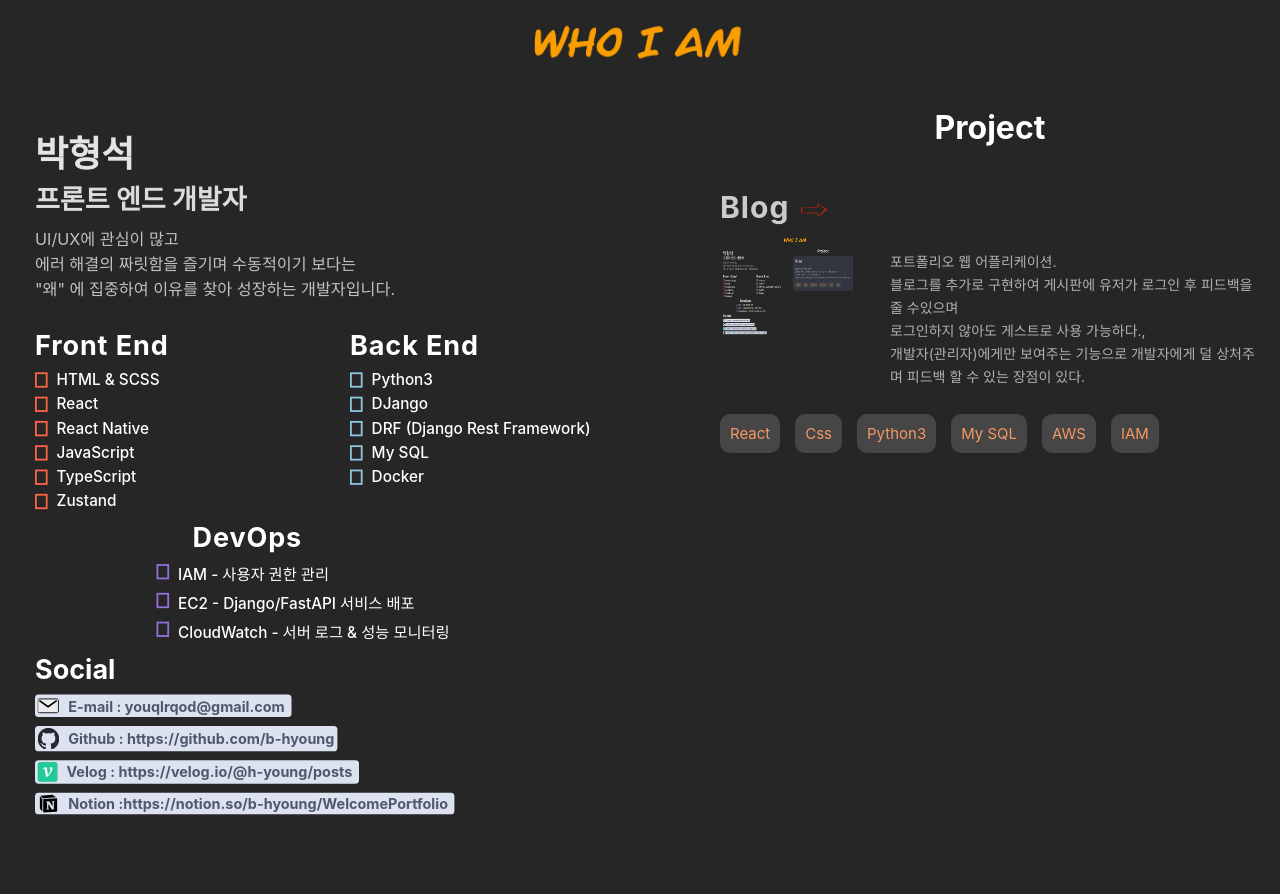
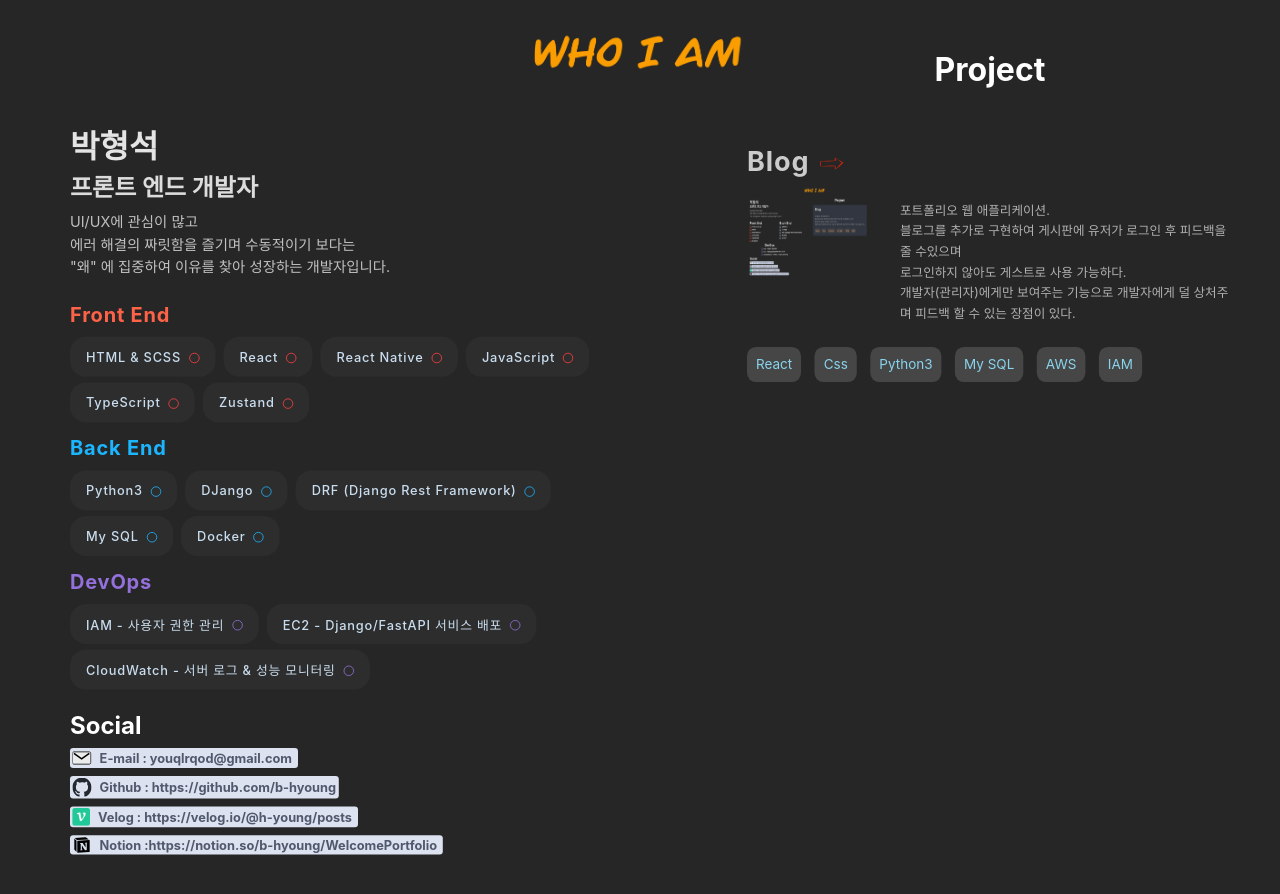
Before and after one commit to b-hyoung/Blog, a React (Create React App) app in the folder frontend/: page / in a window 1280 px wide. Shown: the top 894 px of the page. Before the commit the page ends 862 px from the top, so only its background shows below. Built offline with nearby package versions, Linux system fonts and the light colour scheme; a web font is replaced by a local one.

Commit message:
fix SKillList design

```diff
--- a/frontend/src/Header/Navbar.css
+++ b/frontend/src/Header/Navbar.css
@@ -1,6 +1,6 @@
 .Header_BlogName{
     color: rgb(194, 194, 194);
-    margin-top: 10px;
+    margin-top: 20px;
     letter-spacing: 0.2rem;
     word-spacing: 0.3rem;
     cursor: pointer;
--- a/frontend/src/MainPage/MainPage.css
+++ b/frontend/src/MainPage/MainPage.css
@@ -2,4 +2,5 @@
     display: flex;
     flex-direction: row;
     position: absolute;
+    margin-top: -68px;
 }
--- a/frontend/src/MainPage/MainPage.js
+++ b/frontend/src/MainPage/MainPage.js
@@ -8,7 +8,7 @@ import Project from './MyProject/Project'
 function MainPage() {
     return (
         <div className='MainPage_introduce'>
-            <div style={{scale:0.9}}>
+            <div style={{scale:0.8}}>
                 <Introduce />
                 <Skill />
                 <Social />
--- a/frontend/src/MainPage/MyProject/Project.css
+++ b/frontend/src/MainPage/MyProject/Project.css
@@ -1,6 +1,7 @@
 .Project_Blog {
     text-align: left;
     padding: 20px 20px;
+    scale: 0.9;
 }
 
 .Project_Blog:hover {
@@ -9,7 +10,7 @@
 }
 
 .Project_Blog:hover .Project_title {
-    color: #CE4A7E;
+    color:rgb(136 212 237);
 }
 .Project_Blog:hover .arrowImg{
     margin-left: 20px;
@@ -56,7 +57,7 @@
 }
 
 .Project_SkillList>span {
-    color: rgb(245, 152, 98);
+    color:rgb(136 212 237);
     background-color: rgb(70, 70, 70);
     padding: 10px 10px;
     border-radius: 10px;
--- a/frontend/src/MainPage/MyProject/Project.js
+++ b/frontend/src/MainPage/MyProject/Project.js
@@ -22,9 +22,9 @@ function Project() {
                 <div className='Project_Info'>
                 <img className='ProjectImg' src={urls.blog} />
                 <div className='Project_description'>
-                    포트폴리오 웹 어플리케이션.<br />
+                    포트폴리오 웹 애플리케이션.<br />
                     블로그를 추가로 구현하여 게시판에 유저가 로그인 후 피드백을 줄 수있으며<br />
-                    로그인하지 않아도 게스트로 사용 가능하다.,<br />
+                    로그인하지 않아도 게스트로 사용 가능하다.<br />
                     개발자(관리자)에게만 보여주는 기능으로 개발자에게 덜 상처주며 피드백 할 수 있는 장점이 있다.<br />
                 </div>
                 </div>
--- a/frontend/src/MainPage/Skill/Skill.css
+++ b/frontend/src/MainPage/Skill/Skill.css
@@ -7,56 +7,78 @@
     flex-direction: row;
 }
 .Skill > div{
-    display: inline-block;
+    display: flex;
+    flex-direction: column;
     width: 350px;
 }
 .Skill_title{
-    font-size: 30px;
+    font-size: 25px;
     font-weight: bold;
     letter-spacing: 1px;
-    margin-bottom: 10px;
+    margin-bottom: 13px;
 }
+
+/* 체크박스 */
 .checkbox {
-    width: 10px;
-    height: 13px;
-    border: 2px solid;
+    width: 11px;
+    height: 11px;
+    border: 1px solid;
+    border-radius: 100%;
     margin-right: 10px;
     position: relative;
     margin-top: 2px;
   }
 
-  /* 🔵 Front End 체크박스 */
-  .checkbox.front {
-    border-color: rgb(255, 99, 71);
+/* 🔵 Front End 체크박스 */
+  .checkbox.front , .Skill_title.Front.End {
+    border-color: rgb(255, 66, 66);
+    color: rgb(255, 99, 71);
+  }
+/* 🔴 Back End 체크박스 */
+  .checkbox.back  , .Skill_title.Back.End{
+    border-color: rgb(27 182 255);
+    color: rgb(27 182 255);
+  }
+  /* 🟣 DevOps 체크박스 */
+  .checkbox.devOps , .Skill_title.DevOps{
+    border-color: rgb(147, 112, 219);
+    color: rgb(147, 112, 219);
   }
 
-  /* 🔴 Back End 체크박스 */
-  .checkbox.back {
-    border-color: rgb(142, 197, 223);
-  }
-
-  /* 🟣 DevOps 체크박스 */
-  .checkbox.DevOps {
-    border-color: rgb(147, 112, 219);
-  }
 .Front_Category , .Back_Category , .DevOps_Category{
     display: flex;
     flex-direction: column;
     color: white;
     text-align: left;
-    margin-bottom: 5px;
+    margin-bottom: 10px;
 }
-.Front_Skill , .Back_Skill , .DevOps_Skill{
+.front_Skill , .back_Skill , .devOps_Skill{
     display: flex;
-    flex-direction: column;
+    flex-direction: row;
+    flex-wrap: wrap;
+    flex-grow: 1;
     color: white;
+    width: 700px;
 }
-.Front_Skill span , .Back_Skill span , .DevOps_Skill span{
+.front_Skill span , .back_Skill span , .devOps_Skill span{
+    display :flex;
+    flex-direction: row;
+    width:max-content;
+    height: 30px;
+    padding: 10px 10px 10px 20px;
+    letter-spacing: 1px;
     margin-bottom: 7px;
-    font-size: 17px;
+    margin-right: 10px;
+    font-size: 16px;
     font-weight: 550;
+    text-align: center;
+    border:0px solid gray;
+    border-radius: 20px;
+    align-items: center;
+    background-color: rgb(45, 45, 45);
+    color: rgb(201, 221, 238);
 }
-.DevOps_Skill > div {
-    position: relative;
-    left: -40px;
+/* 왜 안돼 시발 !!!*/
+.SkillName{
+    margin-right: 10px !important
 }
--- a/frontend/src/MainPage/Skill/Skill.js
+++ b/frontend/src/MainPage/Skill/Skill.js
@@ -16,48 +16,54 @@ function Skill() {
 
     const Checkbox = ({ category }) => {
         return <div className={`checkbox ${category}`}></div>;
-      };
+    };
+
+    const Skill = ({Skill}) => {
+        let skillList = ([])
+        let classSkill = Skill+'_Skill'
+
+        //기술 이름에 따른 리스트 불러오기
+        if(Skill == "front"){
+            skillList = frontSkill
+        }else if(Skill == "back"){
+            skillList = backSkill
+        }else{
+            skillList = devOpsSkill
+        }
+
+        return  <div className={classSkill}>
+            {skillList.map((item, index) => {
+                return (
+                    <div className='Skill_List'>
+                        <span>
+                            <div className='SkillName'>
+                                {item}
+                            </div>
+                            <Checkbox category={Skill}/>
+                        </span>
+                    </div>
+                )
+            })}
+    </div>
+    }
+
+    const SKillTitle = ({ skillName }) => {
+        return <div className={`Skill_title ${skillName}`}>{skillName}</div>;
+    }
 
     return (
         <div className='Skill'>
             <div className='Front_Category'>
-                <div className='Skill_title'>Front End</div>
-                <div className='Front_Skill'>
-                    {frontSkill.map((item, index) => {
-                        return (
-                            <div className='Skill_List'>
-                                <Checkbox category={"front"} />
-                                <span>{item}</span>
-                            </div>
-                        )
-                    })}
-                </div>
+            <SKillTitle skillName={"Front End"} />
+            <Skill Skill={"front"} />
             </div>
             <div className='Back_Category'>
-                <div className='Skill_title'>Back End</div>
-                <div className='Back_Skill'>
-                    {backSkill.map((item, index) => {
-                        return (
-                            <div className='Skill_List'>
-                                <Checkbox category={"back"} />
-                                <span>{item}</span>
-                            </div>
-                        )
-                    })}
-                </div>
+            <SKillTitle skillName={"Back End"} />
+            <Skill Skill={"back"} />
             </div>
             <div className='DevOps_Category'>
-                <div className='Skill_title'>DevOps</div>
-                <div className='DevOps_Skill'>
-                    {devOpsSkill.map((item, index) => {
-                        return (
-                            <div className='Skill_List'>
-                                <Checkbox category={"DevOps"}/>
-                                <span>{item}</span>
-                            </div>
-                        )
-                    })}
-                </div>
+            <SKillTitle skillName={"DevOps"} />
+            <Skill Skill={"devOps"} />
             </div>
         </div>
     )
--- a/frontend/src/MainPage/Social/Social.css
+++ b/frontend/src/MainPage/Social/Social.css
@@ -5,6 +5,7 @@
     text-align: left;
     position: relative;
     width: max-content;
+    margin-top: 20px;
 }
 .Social_title{
     font-size: 30px;
```
